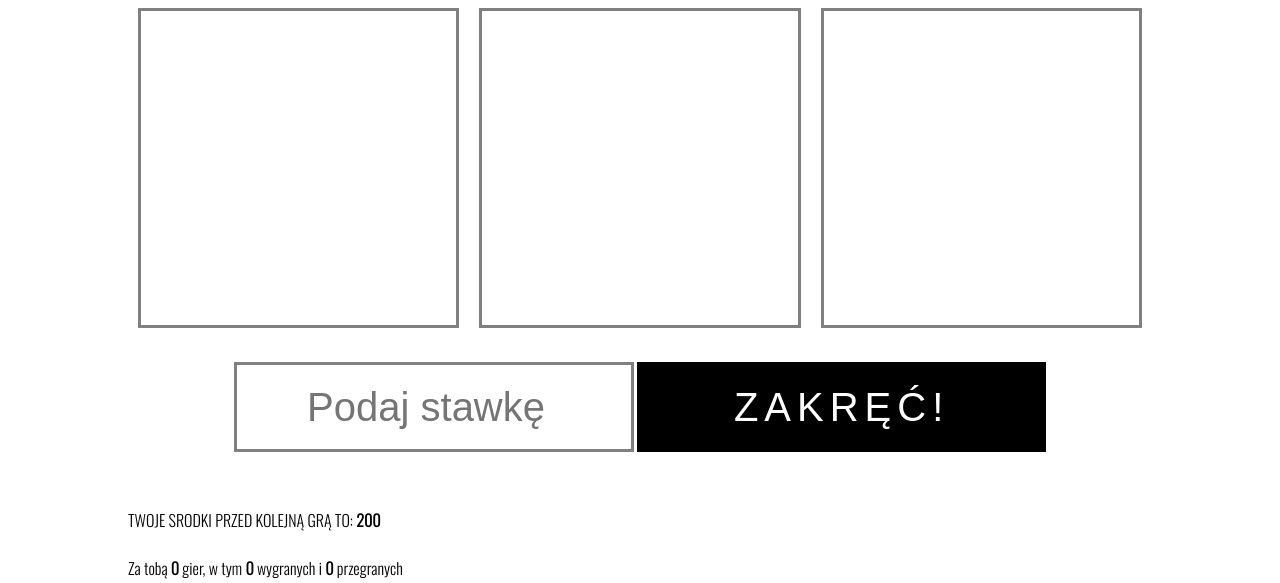
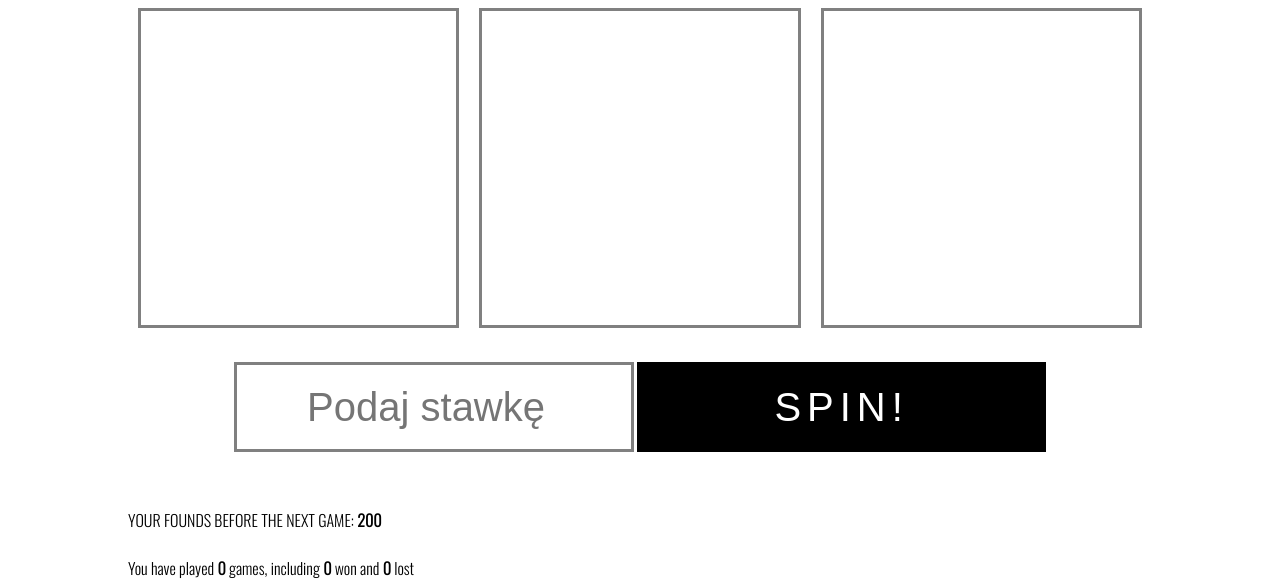
Before and after one commit to Tomaszkarnowka/Dog-slot-machine, a plain HTML site: page index.html in a window 1280 px wide. Shown: the part 217-800 px from the top of the page. Drawn offline with nearby package versions, Linux system fonts and the light colour scheme.

Commit message:
Change language

```diff
--- a/index.html
+++ b/index.html
@@ -16,7 +16,7 @@
 
   <body>
     <div class="wrap">
-      <h1>Jednoręki BANDYTA</h1>
+      <h1>Dog slot machine</h1>
 
       <section class="game">
         <div class="color"></div>
@@ -26,20 +26,20 @@
 
       <section class="play">
         <input type="number" placeholder="Podaj stawkę" id="bid" />
-        <button id="start">Zakręć!</button>
+        <button id="start">SPIN!</button>
       </section>
 
       <section class="panel">
-        TWOJE SRODKI PRZED KOLEJNĄ GRĄ TO: <span class="wallet"></span>
+        YOUR FOUNDS BEFORE THE NEXT GAME: <span class="wallet"></span>
       </section>
 
       <section class="score">
-        <span class="result"></span> Za tobą <span class="number"></span> gier,
-        w tym <span class="win"></span> wygranych i
-        <span class="loss"></span> przegranych
+        <span class="result"></span>You have played
+        <span class="number"></span> games, including
+        <span class="win"></span> won and <span class="loss"></span> lost
       </section>
     </div>
-    <section class="instruction">
+    <!-- <section class="instruction">
       <h1>Instrukcja</h1>
       <ul>
         <li>
@@ -55,7 +55,7 @@
           dostepnych środków
         </li>
       </ul>
-    </section>
+    </section> -->
 
     <script src="Wallet.js"></script>
     <script src="Statistcs.js"></script>
```
